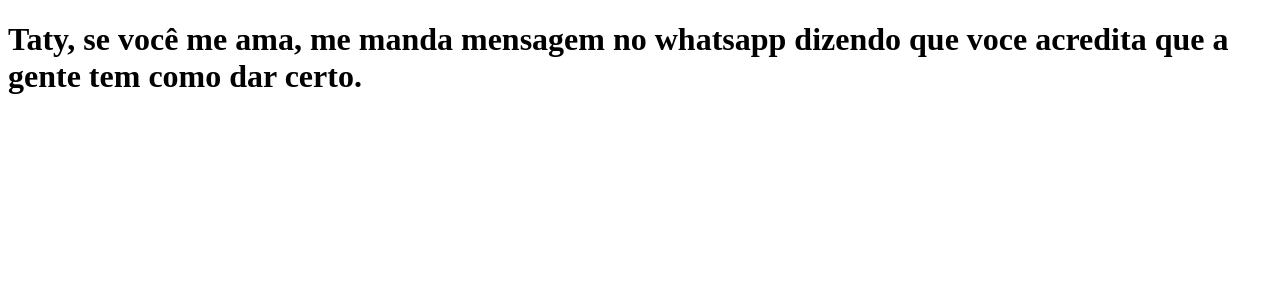
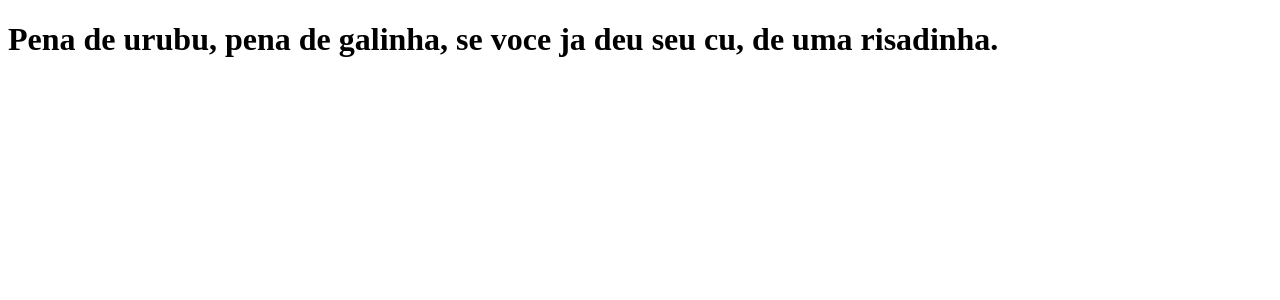
Before and after one commit to willianpolis/clone-tabnews, a Next.js app: page / in a window 1280 px wide. Shown: the top 300 px of the page. Built offline with nearby package versions, Linux system fonts and the light colour scheme.

Commit message:
testando nova frase

```diff
--- a/pages/index.js
+++ b/pages/index.js
@@ -1,5 +1,5 @@
 function Home() {
-    return <h1>Taty, se você me ama, me manda mensagem no whatsapp dizendo que voce acredita que a gente tem como dar certo.</h1>
+    return <h1>Pena de urubu, pena de galinha, se voce ja deu seu cu, de uma risadinha.</h1>
 }
 
 export default Home;
```
